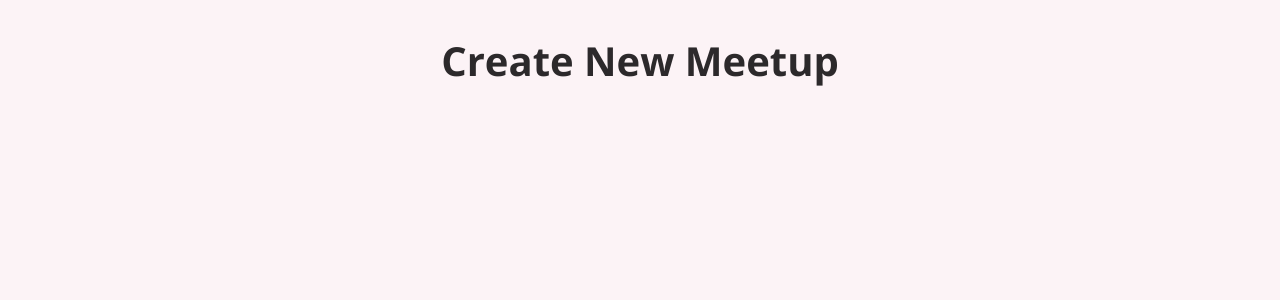
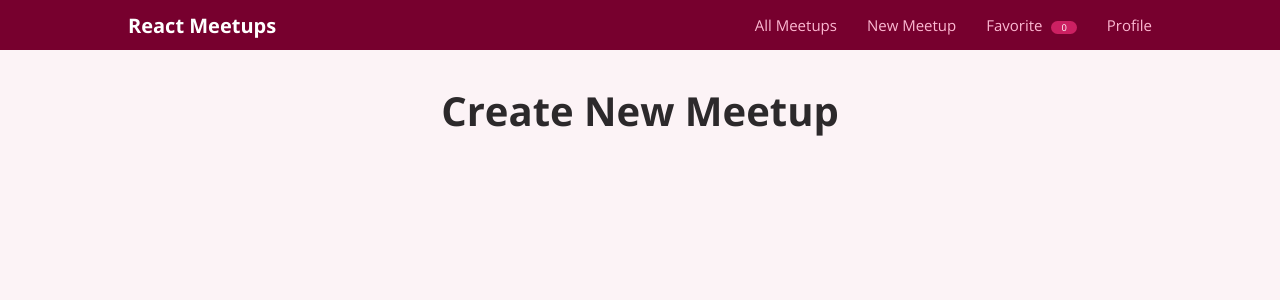
Before and after one commit to mahmoudfouadweb/Simple-React-Like-unlike-Favebook, a React (Create React App) app: page /new-meetup in a window 1280 px wide. Shown: the top 300 px of the page. Built offline with nearby package versions, Linux system fonts and the light colour scheme.

Commit message:
added MainNavigation

```diff
--- a/src/App.js
+++ b/src/App.js
@@ -1,4 +1,5 @@
 import { Route, Switch } from 'react-router-dom';
+import MainNavigation from './components/layout/MainNavigation';
 import AllMeetupsPage from './pages/AllMeetupsPage';
 import FavoritesPage from './pages/FavoritesPage';
 import NewMeetupPage from './pages/NewMeetupPage';
@@ -7,6 +8,7 @@ import ProfilePage from './pages/ProfilePage';
 function App() {
   return (
     <div>
+      <MainNavigation />
       <Switch>
         <Route path={'/'} exact>
           <AllMeetupsPage />
--- /dev/null
+++ b/src/components/layout/MainNavigation.js
@@ -0,0 +1,30 @@
+import { Link } from 'react-router-dom';
+import classes from './MainNavigation.module.css';
+
+function MainNavigation() {
+  return (
+    <header className={classes.header}>
+      <div className={classes.logo}> React Meetups</div>
+      <nav>
+        <ul>
+          <li>
+            <Link to={'/'}>All Meetups</Link>
+          </li>
+          <li>
+            <Link to={'/new-meetup'}>New Meetup</Link>
+          </li>
+          <li>
+            <Link to={'my-favorites'}>
+              Favorite <span className={classes.badge}>0</span>
+            </Link>
+          </li>
+          <li>
+            <Link to={'my-profile'}>Profile</Link>
+          </li>
+        </ul>
+      </nav>
+    </header>
+  );
+}
+
+export default MainNavigation;
--- /dev/null
+++ b/src/components/layout/MainNavigation.module.css
@@ -0,0 +1,47 @@
+.header {
+  width: 100%;
+  height: 5rem;
+  display: flex;
+  align-items: center;
+  justify-content: space-between;
+  background-color: #77002e;
+  padding: 0 10%;
+}
+
+.logo {
+  font-size: 2rem;
+  color: white;
+  font-weight: bold;
+}
+
+.header ul {
+  list-style: none;
+  margin: 0;
+  padding: 0;
+  display: flex;
+  align-items: baseline;
+}
+
+.header li {
+  margin-left: 3rem;
+}
+
+.header a {
+  text-decoration: none;
+  font-size: 1.5rem;
+  color: #fcb8d2;
+}
+
+.header a:hover,
+.header a:active,
+.header a.active {
+  color: white;
+}
+
+.badge {
+  background-color: #cc2062;
+  color: white;
+  border-radius: 12px;
+  padding: 0 1rem;
+  margin-left: 0.5rem;
+}
```
